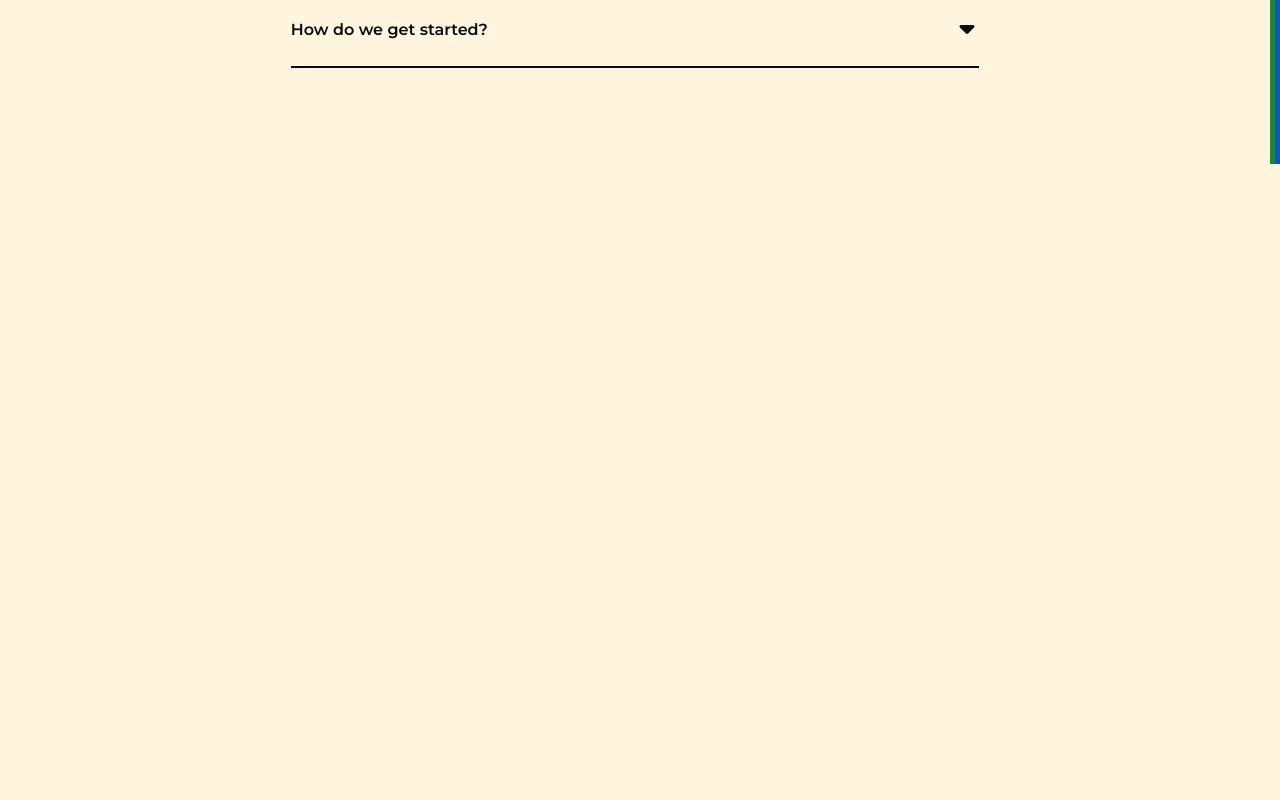
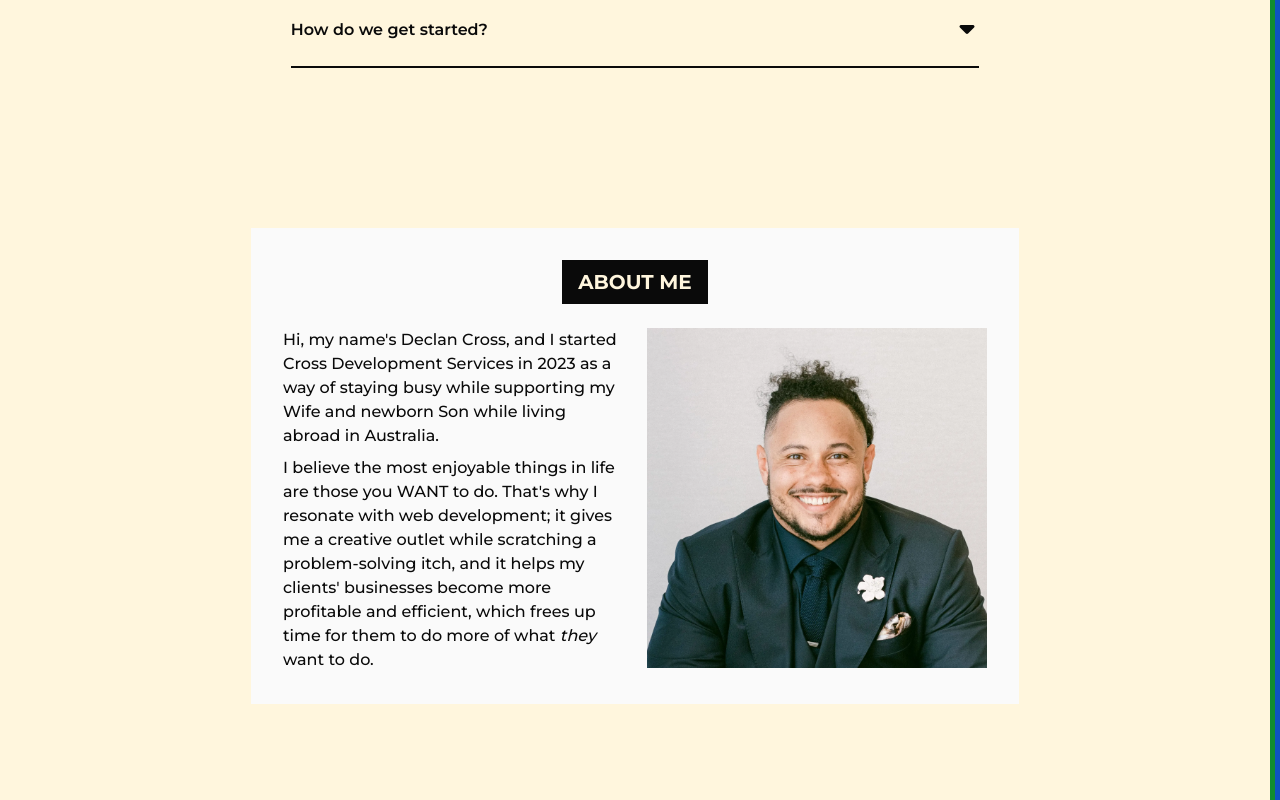
Before and after one commit to declanCross/declanCross.github.io, a Next.js app: page / in a window 1280 px wide. Shown: the part 4545-5345 px from the top of the page. Before the commit the page ends 4709 px from the top, so only its background shows below. Built offline with nearby package versions, Linux system fonts and the light colour scheme.

Commit message:
about section styling

```diff
--- a/src/app/page.jsx
+++ b/src/app/page.jsx
@@ -283,6 +283,45 @@ export default function Home() {
 					<Faq />
 				</div>
 			</section>
+			{/* about me */}
+			<section className="pt-16 pb-24 w-11/12 mx-auto">
+				{/* about container */}
+				<div className="bg-base-light px-6 md:px-8 py-8 max-w-3xl mx-auto">
+					<div className="flex justify-center items-center px-4 py-2 bg-base-dark w-fit mb-6 md:mx-auto">
+						<h2 className="text-primary font-bold text-lg xs:text-xl">
+							ABOUT ME
+						</h2>
+					</div>
+					{/* content */}
+					<div className="md:flex md:flex-row-reverse">
+						<div className="md:w-1/2">
+							<Image
+								src="/images/webp/dec_icon_hq.webp"
+								alt="Declan Cross"
+								width={1921}
+								height={1921}
+								className="w-full h-auto"
+							/>
+						</div>
+						{/* text */}
+						<div className="max-w-prose md:w-1/2 md:mr-6">
+							<p className="font-medium mt-4 md:mt-0">
+								Hi, my name's Declan Cross, and I started Cross Development
+								Services in 2023 as a way of staying busy while supporting my
+								Wife and newborn Son while living abroad in Australia.
+							</p>
+							<p className="font-medium mt-2">
+								I believe the most enjoyable things in life are those you WANT
+								to do. That's why I resonate with web development; it gives me a
+								creative outlet while scratching a problem-solving itch, and it
+								helps my clients' businesses become more profitable and
+								efficient, which frees up time for them to do more of what{" "}
+								<em>they</em> want to do.
+							</p>
+						</div>
+					</div>
+				</div>
+			</section>
 		</>
 	)
 }
```
Also changed, not shown: public/images/webp/dec_icon_hq.webp (added).
